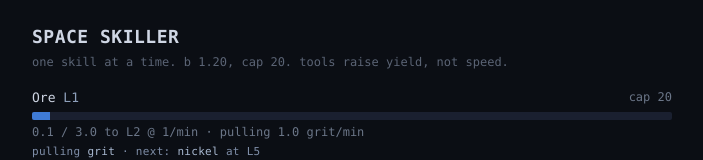
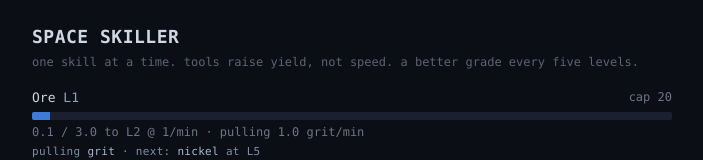
Before and after one commit to Emi-18-ilands/space-skiller, a plain HTML site: page index.html in a window 1280 px wide. Shown: the top 160 px of the page, without its empty margins (288-991 px from the left). Drawn offline with Linux system fonts and the light colour scheme.

Commit message:
sub line: name the grade hook instead of internal notation (b 1.20)

```diff
--- a/index.html
+++ b/index.html
@@ -35,7 +35,7 @@ button:disabled{opacity:.35;cursor:default}
 #mlog div{margin:2px 0}
 #mlog .d{color:#414a5c}
 </style></head><body>
-<h1>SPACE SKILLER</h1><div class="sub">one skill at a time. b 1.20, cap 20. tools raise yield, not speed.</div>
+<h1>SPACE SKILLER</h1><div class="sub">one skill at a time. tools raise yield, not speed. a better grade every five levels.</div>
 
 <div class="skill" id="s-ore"><div class="row"><span>Ore <span class="lv" id="ore-lv">L1</span></span><span class="cap" id="ore-cap">cap 20</span></div><div class="bar"><div class="fill" id="ore-bar"></div></div><div class="cap" id="ore-info"></div><div class="tier" id="ore-tier"></div></div>
 <div class="skill" id="s-ice"><div class="row"><span>Space fishing <span class="lv" id="ice-lv">L1</span></span><span class="cap" id="ice-cap">cap 20</span></div><div class="bar"><div class="fill ice" id="ice-bar"></div></div><div class="cap" id="ice-info"></div><div class="tier" id="ice-tier"></div></div>
```
